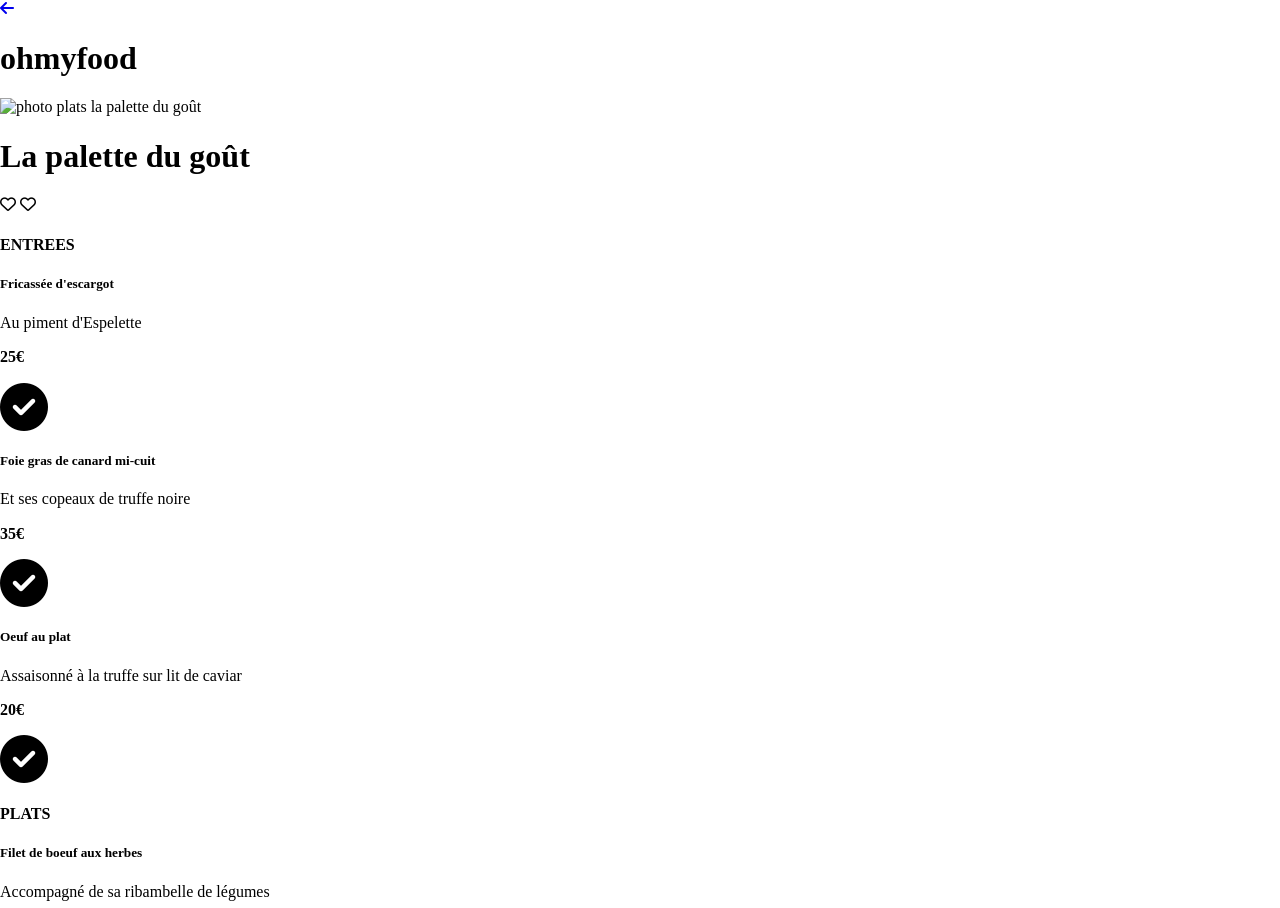
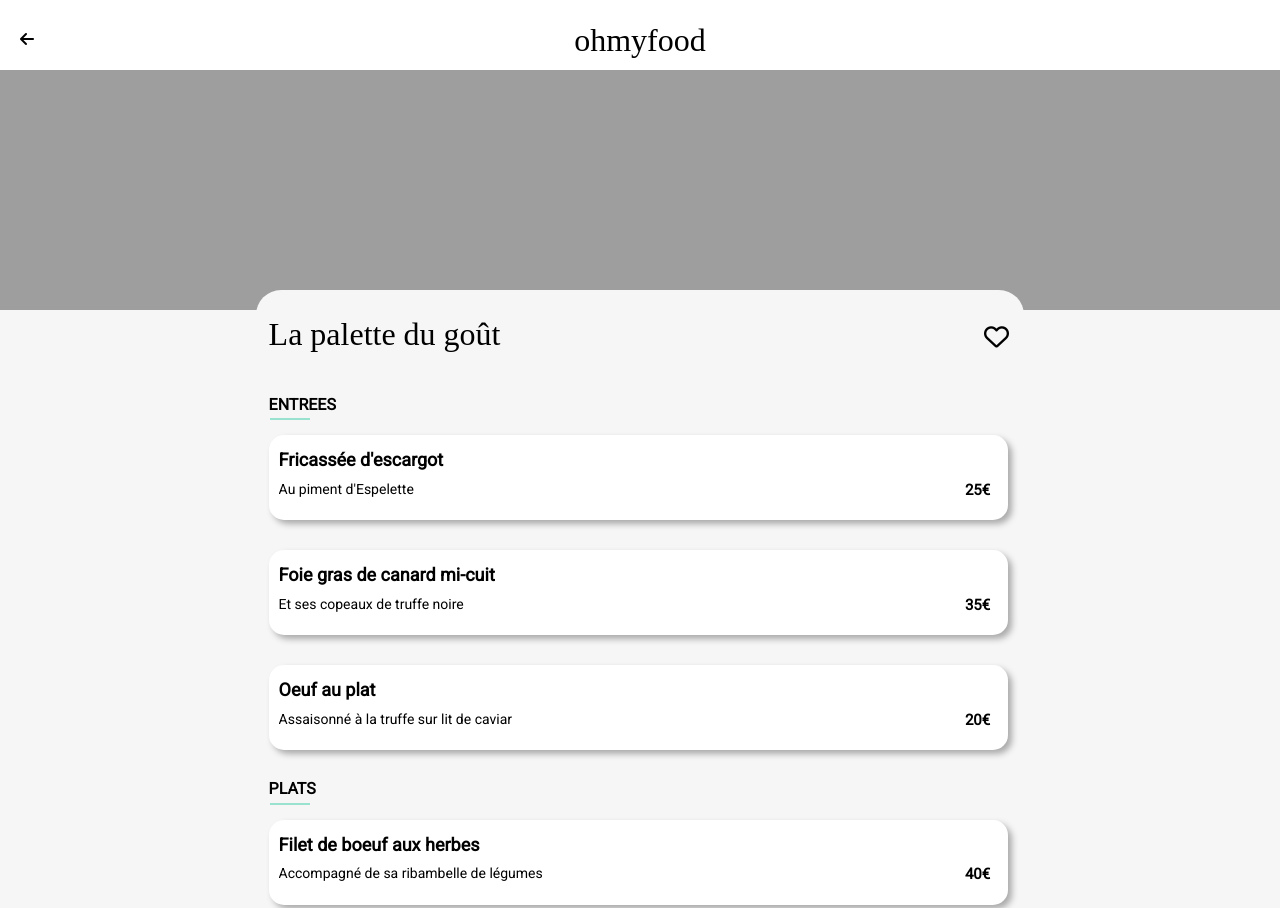
Before and after one commit to FOXEST57/ohmyfood, a website: page menu_palette.html in a window 1280 px wide. Shown: the top 908 px of the page. Drawn offline with nearby package versions, Linux system fonts and the light colour scheme; files that its build step writes are made by us from their sources; the site is published under a folder, as on GitHub Pages, so addresses that start at the root find nothing; a web font is replaced by a local one.

Commit message:
correction lien image
Signed-off-by: FOXEST57 <foxest57@gmail.com>

```diff
--- a/menu_palette.html
+++ b/menu_palette.html
@@ -6,7 +6,7 @@
         <meta name="author" content="Pascal Debailleul">
         <meta name=" description" content="projet 3 du cour openclassroom, dans ce projet nous devons réaliser une site version mobile...">
         <link rel="stylesheet" href="public/CSS/normalize.css">
-        <link rel="stylesheet" href="/public/CSS/styles.css">
+        <link rel="stylesheet" href="public/CSS/styles.css">
         <link rel="preconnect" href="https://fonts.googleapis.com">
         <link rel="preconnect" href="https://fonts.gstatic.com" crossorigin>
         <link href="https://fonts.googleapis.com/css2?family=Roboto&display=swap" rel="stylesheet">
@@ -24,7 +24,7 @@
     </header>
   <div class="position">
     <div class="image-top">
-      <img class="image-top__image" src="/images/restaurants/jay-wennington-N_Y88TWmGwA-unsplash.jpg" alt="photo plats la palette du goût">
+      <img class="image-top__image" src="images/restaurants/jay-wennington-N_Y88TWmGwA-unsplash.jpg" alt="photo plats la palette du goût">
     </div>
 
 
```
Also changed, not shown: menu_francaise.html (+1 -1 lines).
